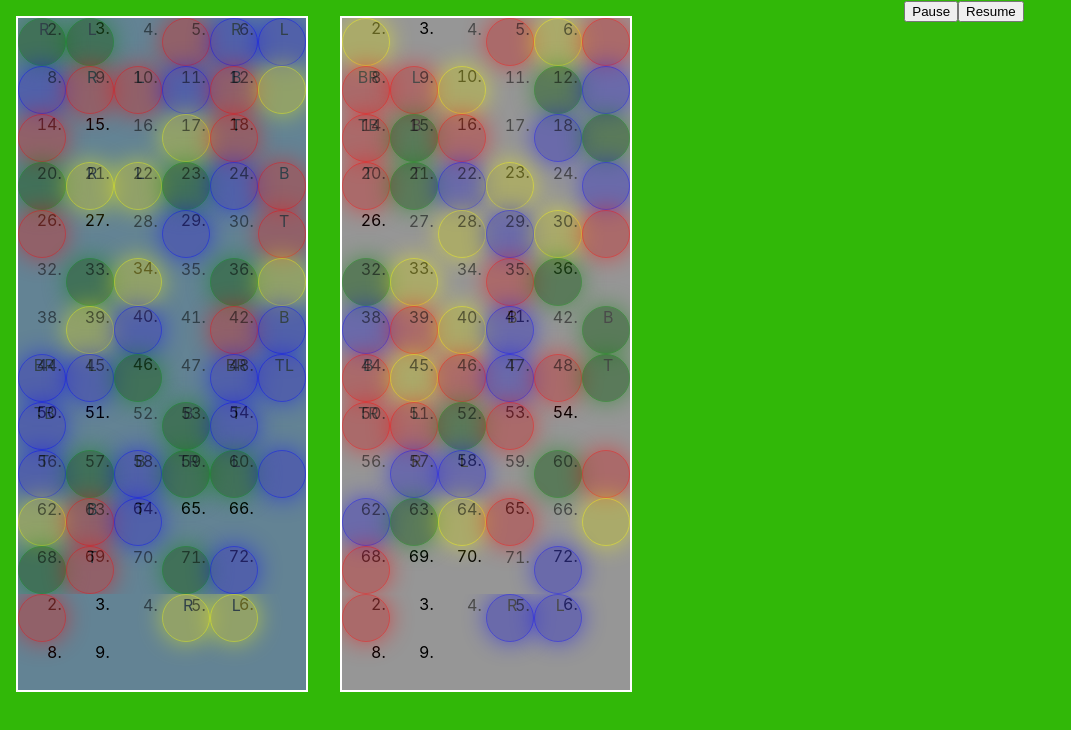
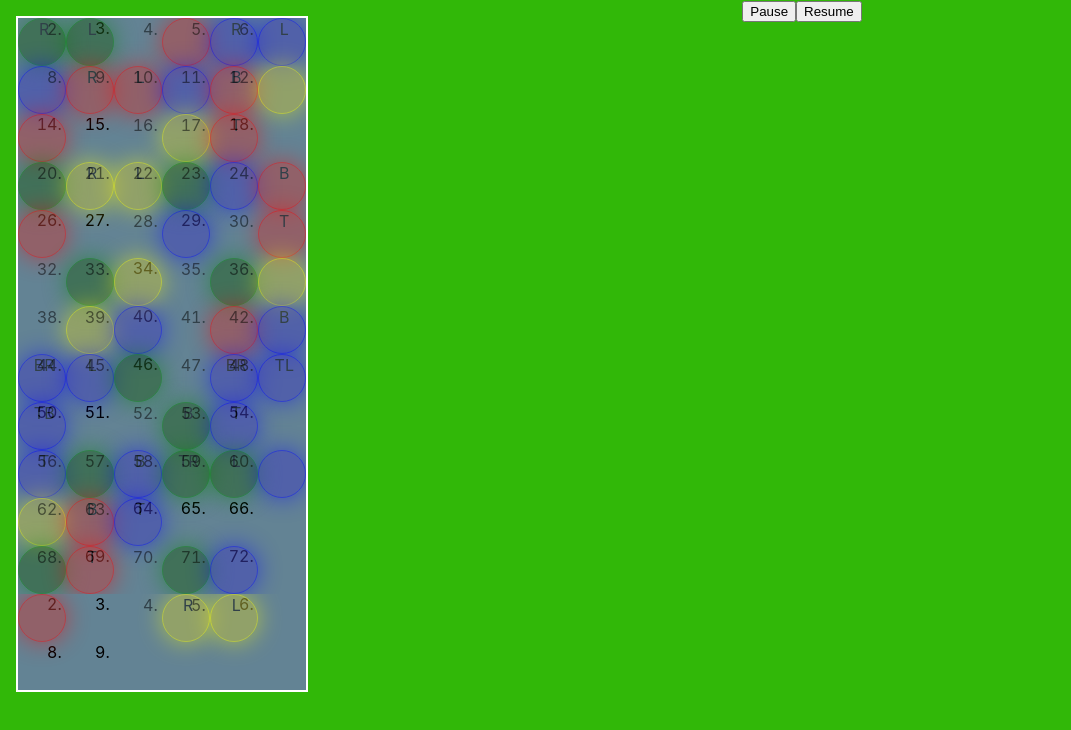
Before and after one commit to dmitriylogunov/atomicpuyo-web, a React (Create React App) app: page / in a window 1280 px wide. Shown: the top 730 px of the page, without its empty margins (0-1071 px from the left). Built offline with nearby package versions, Linux system fonts and the light colour scheme.

Commit message:
Adding keyboard control (WIP)

```diff
--- a/src/components/game.tsx
+++ b/src/components/game.tsx
@@ -1,25 +1,46 @@
-import React from 'react';
+import React, {KeyboardEvent} from 'react';
 import Player from './player';
 import './../styles/game.scss';
 import Gamecontrols from "./gamecontrols";
 
-export const GameContext = React.createContext({
+export type KeyboardCallback = (keyStrokeQueue: KeyboardEvent) => void;
+export type KeyboardSubscriber = (callback: KeyboardCallback) => void;
+
+const gameContextDefaults = {
   colorCount: 4,
   groupTypeCount: 4,
   fieldWidth: 6,
-  fieldHeight: 12,
+  fieldHeight: 12
+}
+
+export const GameContext = React.createContext({
+  ...gameContextDefaults,
+  keyboardSubscribe: (callback: KeyboardCallback) => {},
 });
 
-interface GameProps {
-}
 
 type PlayerData = {
   id: string;
   name: string;
 }
+type ActionEvent =
+  | {
+    type: "move",
+    xDiff: number,
+    yDiff: number
+  }
+  | {
+    type: "garbage",
+    count: number;
+  };
+
+interface GameProps {
+}
 
 interface GameState {
-  playersData: Array<PlayerData>;
+  playersData: Array<PlayerData>,
+  keyboardSubscribers: Array<KeyboardCallback>
+  actionQueue: Array<ActionEvent>;
 }
 
 class Game extends React.Component<GameProps, GameState> {
@@ -47,22 +68,51 @@ class Game extends React.Component<GameProps, GameState> {
   constructor(props: GameProps) {
     super(props);
 
+    this.handleKeyDown = this.handleKeyDown.bind(this);
+
+    const playersData = [
+      {
+        id: "1",
+        name: "Ann"
+      },
+      // {
+      //   id: "2",
+      //   name: "Joe"
+      // }
+    ];
+
+    const actionQueue = Array<ActionEvent>(0);
+    const keyboardSubscribers = Array<KeyboardCallback>(0);
+
     this.state = {
-      playersData: [
-        {
-          id: "1",
-          name: "Ann"
-        },
-        {
-          id: "2",
-          name: "Joe"
-        }
-      ]
+      playersData: playersData,
+      keyboardSubscribers: keyboardSubscribers,
+      actionQueue: actionQueue,
     }
   }
 
+  private handleKeyDown = (
+    (event: KeyboardEvent<HTMLDivElement>) =>
+    {
+      event.preventDefault();
+      const keyboardSubscribers = this.state.keyboardSubscribers;
+
+      keyboardSubscribers.forEach((subscriber) => {
+        subscriber(event);
+      })
+    }
+  )
+
+  private handleKeyboardSubscribe(callback: KeyboardCallback) {
+    const keyboardSubscribers = this.state.keyboardSubscribers.slice();
+    keyboardSubscribers.push(callback);
+
+    this.setState({
+      keyboardSubscribers: keyboardSubscribers
+    })
+  }
+
   render(): JSX.Element {
-
     const players = this.state.playersData.map((player) => {
       return (
         <Player
@@ -77,14 +127,12 @@ class Game extends React.Component<GameProps, GameState> {
     return (
       <GameContext.Provider value={
         {
-          colorCount: 4,
-          groupTypeCount: 4,
-          fieldWidth: 6,
-          fieldHeight: 12
+          ...gameContextDefaults,
+          keyboardSubscribe: this.handleKeyboardSubscribe
         }
       }
       >
-        <div className="game">
+        <div className="game" style={{height: '100vh', width: '100vw'}} onKeyDown={this.handleKeyDown}>
           {players}
           <Gamecontrols
             onResume={"A"}
--- a/src/components/grid.tsx
+++ b/src/components/grid.tsx
@@ -1,9 +1,9 @@
 import React, {ReactNodeArray} from 'react';
 import Puyo from './puyo';
-import GridData, {emptyCell} from "../classes/gridData";
+import Grid_data, {emptyCell} from "../classes/grid_data";
 
 interface GridProps {
-  data: GridData,
+  data: Grid_data,
   children?: ReactNodeArray
 };
 
@@ -11,14 +11,14 @@ const Grid = (props: GridProps): JSX.Element => {
   const data = props.data;
 
   const grid = data.get().map((type, index) => {
-    const puyo = (type == emptyCell)
+    const puyo = (type === emptyCell)
       ? ''
       : <Puyo
         type={type}
-        connectTop={type == data.getCellToTop(index)}
-        connectBottom={type == data.getCellToBottom(index)}
-        connectLeft={type == data.getCellToLeft(index)}
-        connectRight={type == data.getCellToRight(index)}
+        connectTop={type === data.getCellToTop(index)}
+        connectBottom={type === data.getCellToBottom(index)}
+        connectLeft={type === data.getCellToLeft(index)}
+        connectRight={type === data.getCellToRight(index)}
       />
 
     let className
--- a/src/components/group.tsx
+++ b/src/components/group.tsx
@@ -1,7 +1,7 @@
 import React, {useContext, useState} from "react";
 import Grid from "./grid";
 import _ from "lodash";
-import GridData, {emptyCell} from "../classes/gridData";
+import Grid_data, {emptyCell} from "../classes/grid_data";
 import {GameContext} from "./game";
 
 // I-block - two Puyo starting vertically rotate around the lower one. They may be of
@@ -30,14 +30,14 @@ export interface GroupProps {
 }
 
 interface GroupState {
-  rotations: Array<GridData>,
+  rotations: Array<Grid_data>,
   currentRotation: number
 }
 
 
-const getRotations = (data: GridData) => {
+const getRotations = (data: Grid_data) => {
   // TODO rotate
-  return new Array<GridData>(4).fill(data);
+  return new Array<Grid_data>(4).fill(data);
 }
 
 const getGridDataOfGroup = (numberOfColors: number, blockType: number): Array<number> => {
@@ -185,7 +185,7 @@ const getGridDataOfGroup = (numberOfColors: number, blockType: number): Array<nu
 const Group = (props: GroupProps): JSX.Element => {
   const context = useContext(GameContext);
 
-  const data: GridData = new GridData(
+  const data: Grid_data = new Grid_data(
     groupWidth,
     groupHeight,
     getGridDataOfGroup(
--- a/src/components/player.tsx
+++ b/src/components/player.tsx
@@ -1,24 +1,16 @@
-import React, {RefObject, useContext, useState} from 'react';
+import React, {useContext, useState} from 'react';
 import _ from 'lodash';
 import Grid from './grid';
-import GridData, {emptyCell} from "../classes/gridData";
 import Garbage from './garbage'
-import Timer from "../classes/timer";
 import GroupController from "./groupcontroller";
-import {GameContext} from "./game";
-import QueueData from "../classes/queueData";
+import {GameContext, KeyboardCallback} from "./game";
+import QueueData from "../classes/queue_data";
+import GridData from "../classes/grid_data";
 
 interface PlayerProps {
   id: string;
   name: string;
   // onGarbageGenerated: ((count: number): void => void)
-};
-
-interface PlayerState {
-  gridData: GridData;
-  queueData: QueueData;
-  groupX: number;
-  groupY: number;
 };
 
   // private timer: Timer | undefined;
@@ -61,8 +53,14 @@ interface PlayerState {
   //   //this.advanceBlockInPixels(2);
   // }
 
+const handleKey: KeyboardCallback = (event) => {
+  alert(event.charCode);
+}
+
 const Player = (props: PlayerProps) => {
   const context = useContext(GameContext);
+
+  // context.keyboardSubscribe(handleKey);
 
   const gridData: GridData = new GridData(
     context.fieldWidth,
--- a/src/components/queue.tsx
+++ b/src/components/queue.tsx
@@ -1,7 +1,6 @@
 import React, {useState} from 'react';
 import Group from "./group";
-import _ from "lodash";
-import QueueData from "../classes/queueData";
+import QueueData from "../classes/queue_data";
 
 interface QueueProps {
   queueData: QueueData;
```
Also changed, not shown: src/components/keyboardinput.tsx (added, +33 -0 lines), src/classes/grid_data.ts (renamed from src/classes/gridData.ts), src/classes/queue_data.ts (renamed from src/classes/queueData.ts).
